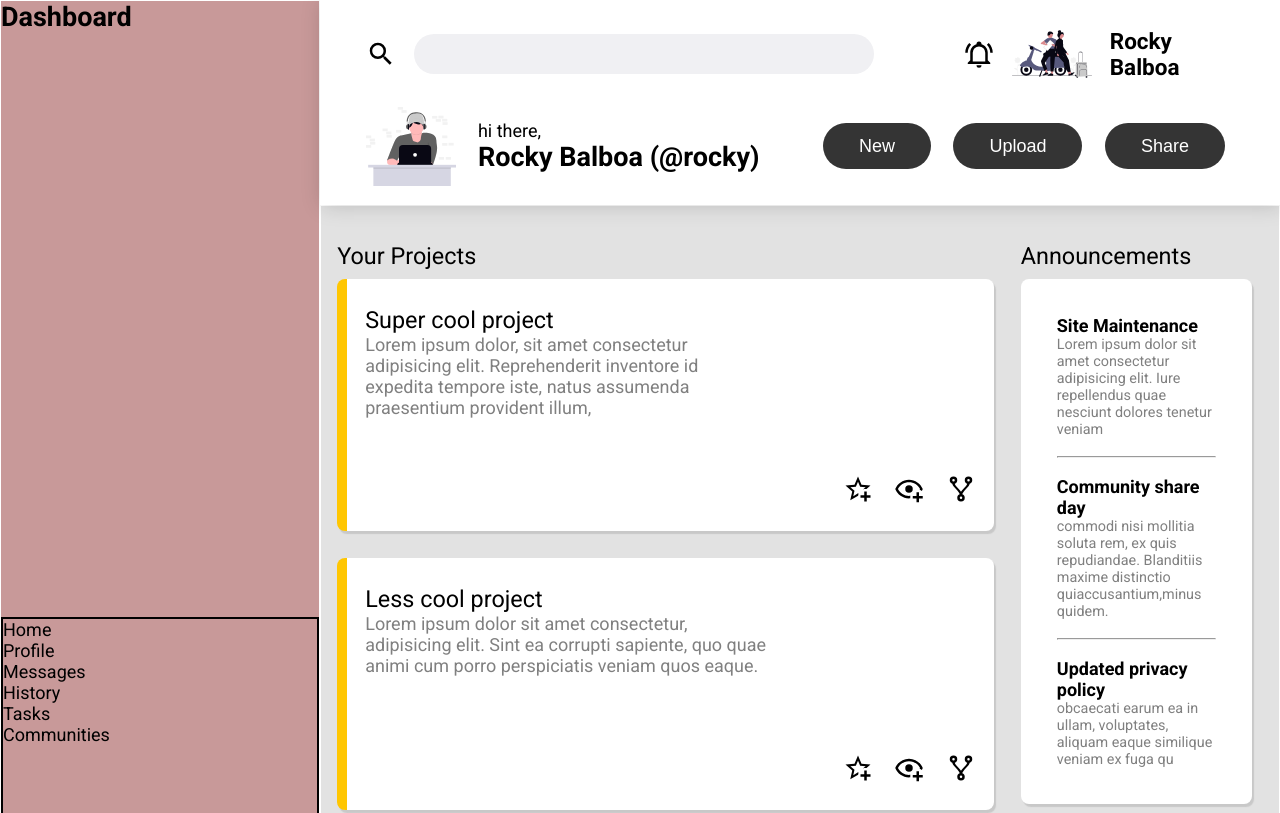
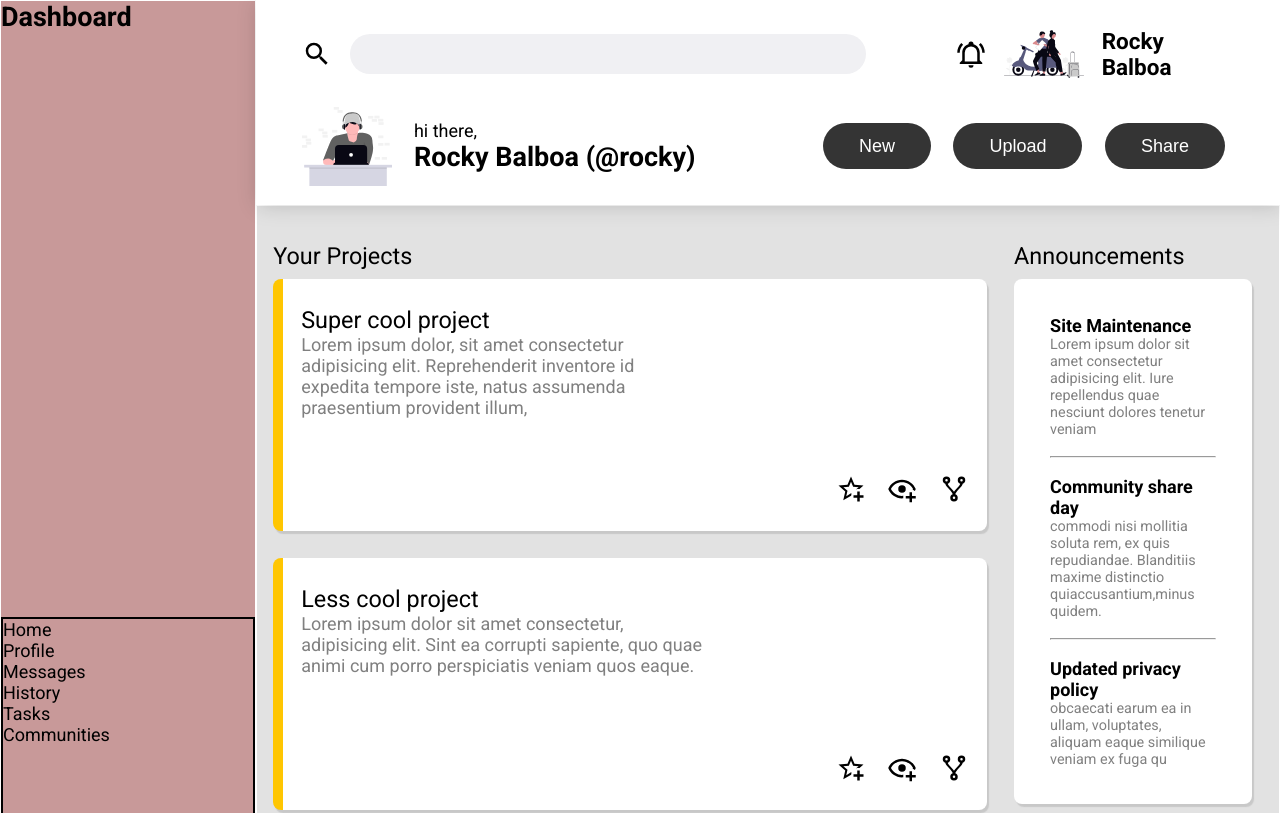
Before and after one commit to drldx/admin-dashboard-project, a plain HTML site: page index.html in a window 1280 px wide. Shown: the top 813 px of the page. Drawn offline with Linux system fonts and the light colour scheme.

Commit message:
fix: main container layout
changed grid column to 1fr 4fr and main article grid to minmax 350px

```diff
--- a/styles.css
+++ b/styles.css
@@ -14,7 +14,7 @@ body{
 
 .container{
   display: grid;
-  grid-template-columns: 1fr 3fr;
+  grid-template-columns: 1fr 4fr;
 }
 
 .aside, .header, .main {
@@ -105,7 +105,7 @@ body{
 }
 main .article-group{
   display: grid;
-  grid-template-columns: repeat(auto-fit, minmax(330px, 1fr));
+  grid-template-columns: repeat(auto-fit, minmax(350px, 1fr));
   gap: 1.5rem;
 }
 .article-group article{
```
